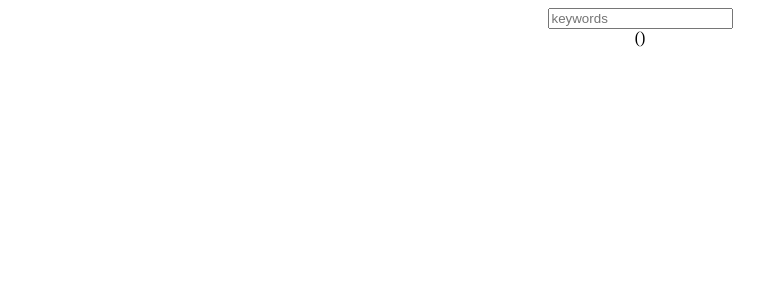
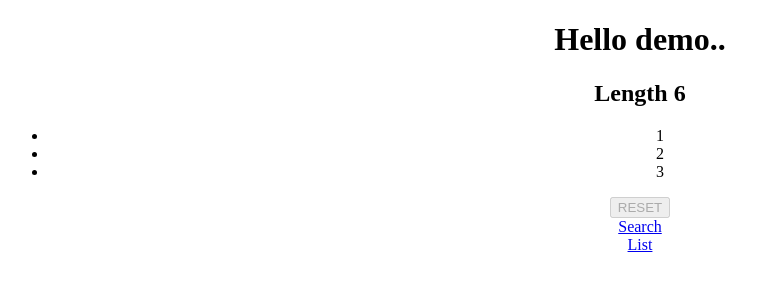
Before and after one commit to wishtack-training/wt-training-angular, an Angular app: page /demo in a window 1280 px wide. Shown: the top 300 px of the page, without its empty margins (0-764 px from the left). Built offline with nearby package versions, Linux system fonts and the light colour scheme.

Commit message:
Routing setup.

```diff
--- a/src/app/app.component.html
+++ b/src/app/app.component.html
@@ -1 +1,6 @@
-<wt-user-search></wt-user-search>
+<router-outlet></router-outlet>
+
+<footer>
+    <div><a [routerLink]="['/user', 'search']">Search</a></div>
+    <div><a routerLink="/user/list">List</a></div>
+</footer>
--- a/src/app/app.module.ts
+++ b/src/app/app.module.ts
@@ -1,10 +1,26 @@
 import { HttpClientModule } from '@angular/common/http';
 import { NgModule } from '@angular/core';
 import { BrowserModule } from '@angular/platform-browser';
+import { PreloadAllModules, RouterModule, Routes } from '@angular/router';
 
 import { AppComponent } from './app.component';
 import { DemoComponent } from './demo/demo.component';
 import { UserModule } from './user/user.module';
+
+export const routes: Routes = [
+    {
+        path: 'demo',
+        component: DemoComponent
+    },
+    {
+        path: 'user',
+        loadChildren: './views/user/user-views.module#UserViewsModule'
+    },
+    {
+        path: '**',
+        redirectTo: 'demo'
+    }
+];
 
 @NgModule({
     declarations: [
@@ -14,7 +30,9 @@ import { UserModule } from './user/user.module';
     imports: [
         BrowserModule,
         HttpClientModule,
-        UserModule
+        RouterModule.forRoot(routes, {
+            preloadingStrategy: PreloadAllModules
+        })
     ],
     bootstrap: [AppComponent]
 })
--- a/src/app/demo/demo.component.ts
+++ b/src/app/demo/demo.component.ts
@@ -13,7 +13,7 @@ export class DemoComponent implements OnDestroy, OnInit {
     tmp: string;
 
     ngOnInit() {
-        this._interval = setInterval(() => this.name += '.', 200);
+        this._interval = setInterval(() => this.name += '.', 2000);
     }
 
     ngOnDestroy() {
--- a/src/app/shared/shared.module.ts
+++ b/src/app/shared/shared.module.ts
@@ -7,6 +7,7 @@
 
 import { CommonModule } from '@angular/common';
 import { NgModule } from '@angular/core';
+import { RouterModule } from '@angular/router';
 
 @NgModule({
     imports: SharedModule.MODULE_LIST,
@@ -14,6 +15,7 @@ import { NgModule } from '@angular/core';
 })
 export class SharedModule {
     static readonly MODULE_LIST = [
-        CommonModule
+        CommonModule,
+        RouterModule
     ];
 }
--- a/src/app/user/user.module.ts
+++ b/src/app/user/user.module.ts
@@ -1,5 +1,4 @@
 import { NgModule } from '@angular/core';
-import { CommonModule } from '@angular/common';
 import { ReactiveFormsModule } from '@angular/forms';
 import { SharedModule } from '../shared/shared.module';
 import { UserFormComponent } from './user-form/user-form.component';
--- /dev/null
+++ b/src/app/views/user/user-views.module.ts
@@ -0,0 +1,36 @@
+/**
+ *
+ * (c) 2013-2018 Wishtack
+ *
+ * $Id: $
+ */
+
+import { NgModule } from '@angular/core';
+import { RouterModule, Routes } from '@angular/router';
+import { SharedModule } from '../../shared/shared.module';
+import { UserListComponent } from '../../user/user-list/user-list.component';
+import { UserSearchComponent } from '../../user/user-search/user-search.component';
+import { UserModule } from '../../user/user.module';
+
+export const userRoutes: Routes = [
+    {
+        path: 'search',
+        component: UserSearchComponent
+    },
+    {
+        path: 'list',
+        component: UserListComponent
+    }
+];
+
+@NgModule({
+    declarations: [],
+    exports: [],
+    imports: [
+        RouterModule.forChild(userRoutes),
+        SharedModule,
+        UserModule
+    ]
+})
+export class UserViewsModule {
+}
```
